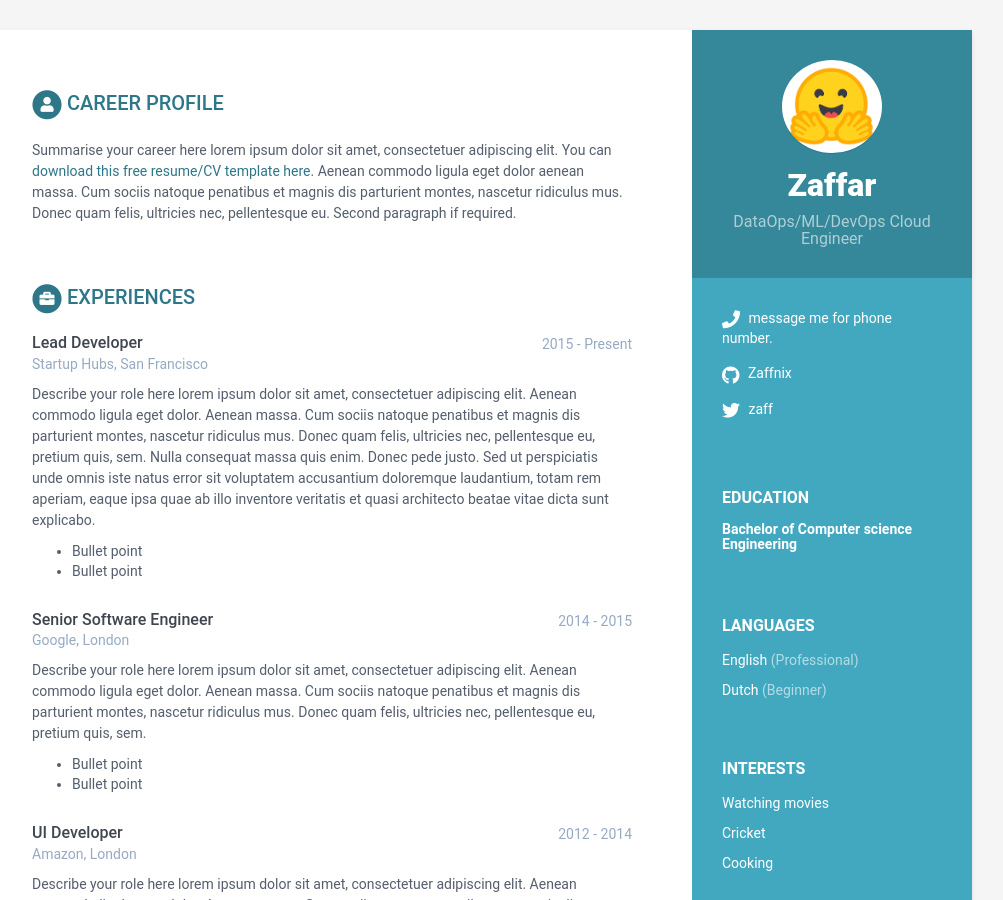
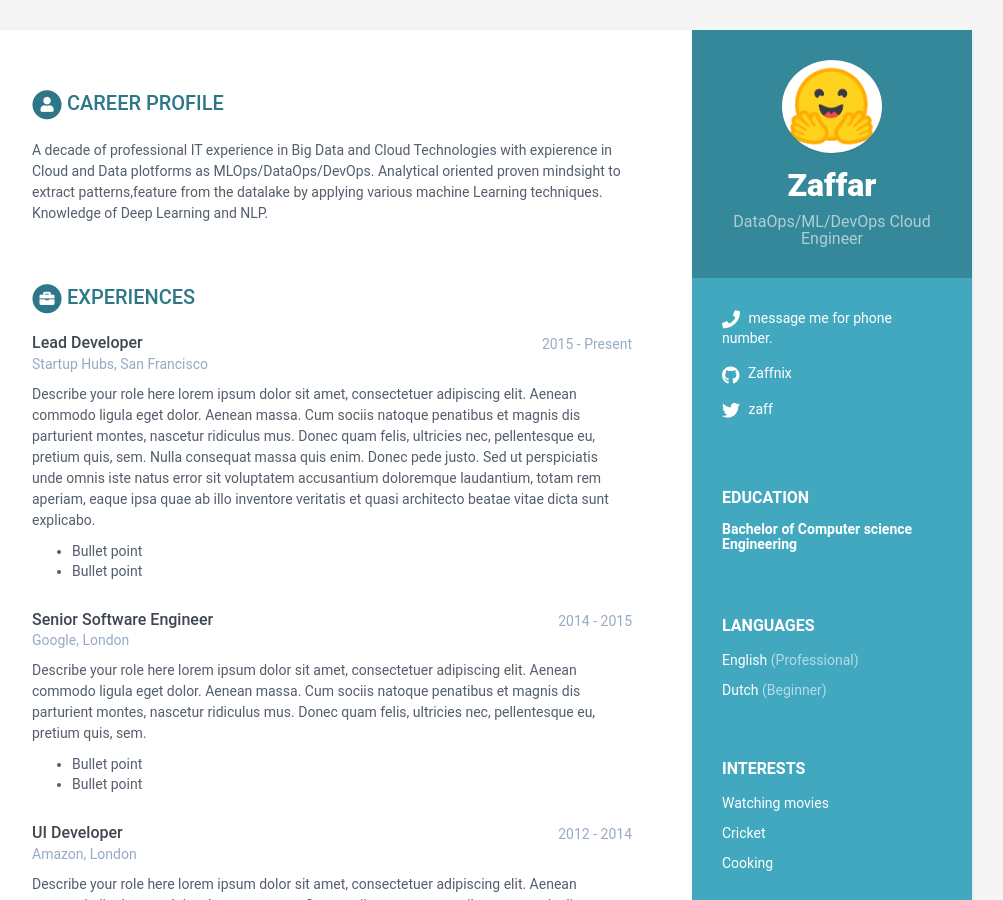
Before and after one commit to zaffnix/com, a Jekyll site: the page built from index.html, in a window 1280 px wide and 900 px high. Shown: the whole window, without its empty margins (168-1171 px from the left). Built offline with Jekyll 4.4.1, drawn with Linux system fonts in a browser that asks for light colours.

Commit message:
Update data.yml

```diff
--- a/_data/data.yml
+++ b/_data/data.yml
@@ -38,12 +38,8 @@ sidebar:
 career-profile:
     title: Career Profile
     summary: |
-      Summarise your career here lorem ipsum dolor sit amet, consectetuer
-      adipiscing elit. You can [download this free resume/CV template here]().
-      Aenean commodo ligula eget dolor aenean massa. Cum sociis natoque
-      penatibus et magnis dis parturient montes, nascetur ridiculus mus.
-      Donec quam felis, ultricies nec, pellentesque eu.
-      Second paragraph if required.
+      A decade of professional IT experience in Big Data and Cloud Technologies with expierence in Cloud and Data plotforms as MLOps/DataOps/DevOps. Analytical oriented proven mindsight to extract
+      patterns,feature from the datalake by applying various machine Learning techniques. Knowledge of Deep Learning and NLP.
 education:
     - degree: Bachelor of Computer science Engineering
 
```
